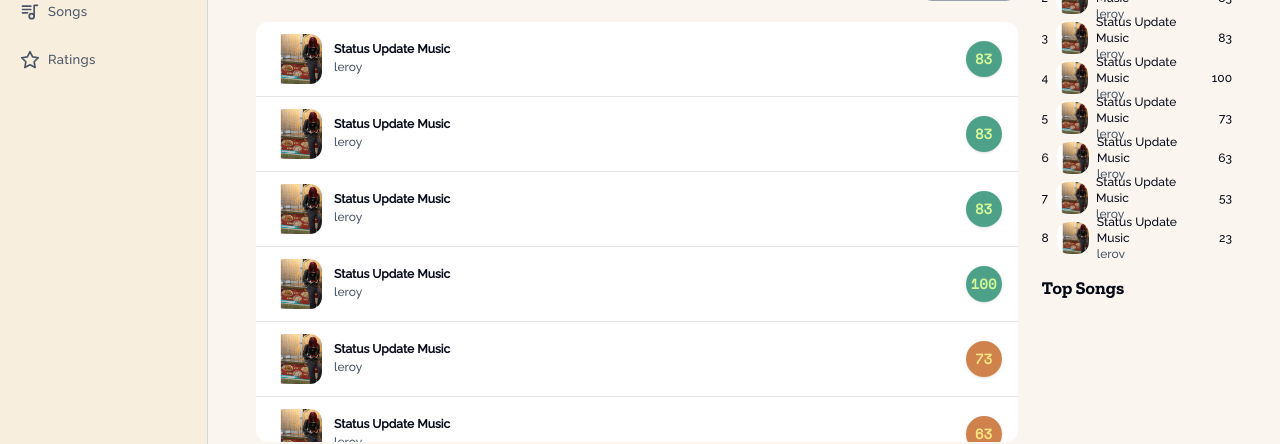
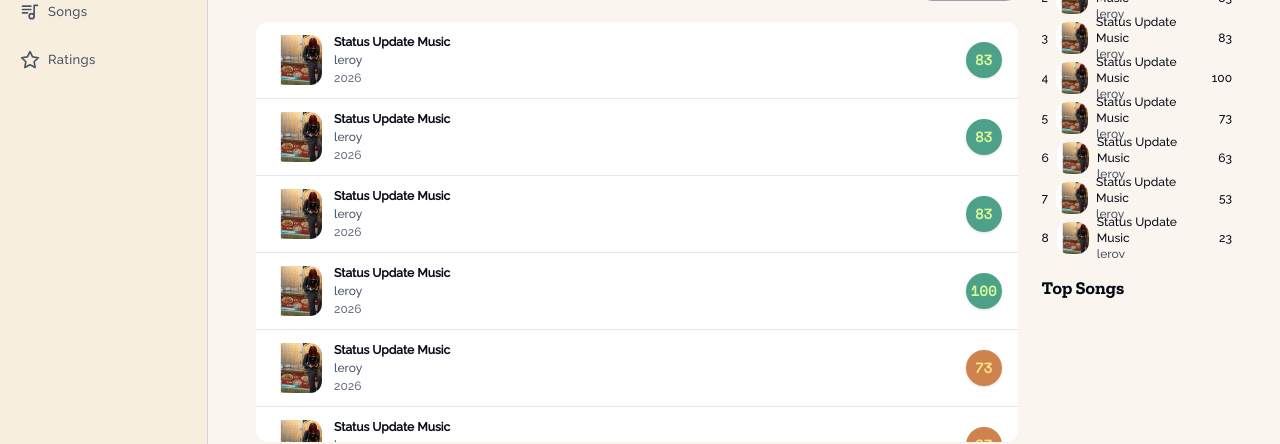
Before and after one commit to pvgfarias/musicritics, a Next.js app: page /dashboard in a window 1280 px wide. Shown: the part 218-662 px from the top of the page. Built offline with nearby package versions, Linux system fonts and the light colour scheme; no server answers; the database is empty.

Commit message:
bug: :bug: fixing deprecated use of past data in reviews

```diff
--- a/components/dashboard/recent-reviews.tsx
+++ b/components/dashboard/recent-reviews.tsx
@@ -40,7 +40,7 @@ export default function RecentReviews() {
                 {review.artistName}
               </p>
               <p className='text-gray-500 dark:text-gray-400'>
-                {review.releaseDate}
+                {review.releaseYear}
               </p>
             </div>
             {review.finalGrade && (
--- a/components/dashboard/review-card.tsx
+++ b/components/dashboard/review-card.tsx
@@ -34,7 +34,7 @@ export default function ReviewCard({ rating }: { rating: Rating }) {
             <span className='line-clamp-1'>{rating.artistName}</span>
           </p>
           <h3 className='text-xs font-mono text-gray-400 uppercase'>
-            {rating.releaseDate} • {rating.genre}
+            {rating.releaseYear} • {rating.genre}
           </h3>
         </div>
         <button className='bg-transparent font-semibold text-dark-blue border-dark-blue border-2 transition-all duration-200 hover:bg-gray-100 cursor-pointer p-2 text-xs rounded-md h-1/2'>
```
